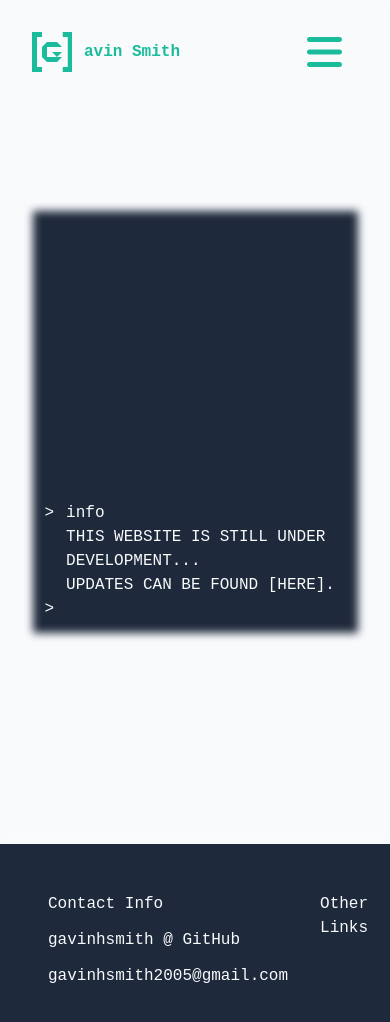
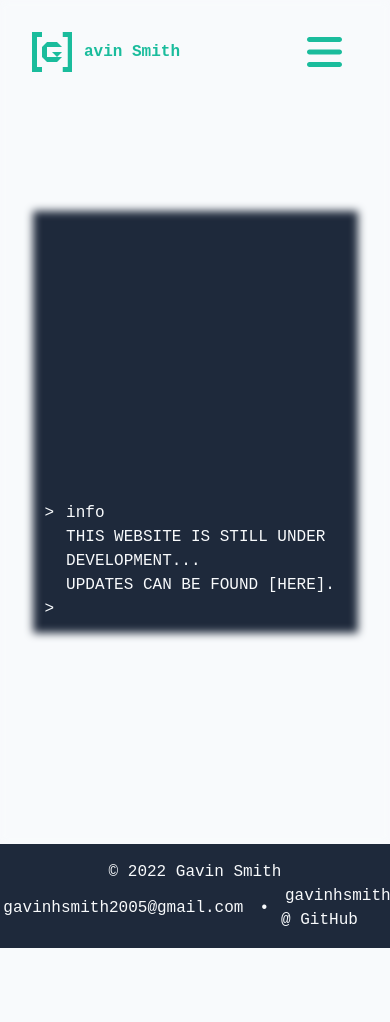
Before and after one commit to gavinhsmith/gavinhsmith.com, a Next.js app: page / in a window 390 px wide. Shown: the top 1022 px of the page. After the commit the page ends 948 px from the top, so only its background shows below. Built offline with nearby package versions, Linux system fonts and the light colour scheme.

Commit message:
Fixed Footer to work nicely on small screens + React children fix
- Modified the Footer to work nicely on all screens.
- Updated all components that had a child to require type ReactNode instead of string.

```diff
--- a/pages/components/Layout/ExternalLink.tsx
+++ b/pages/components/Layout/ExternalLink.tsx
@@ -1,5 +1,7 @@
+import { ReactNode } from "react"
+
 interface ExternalLink {
-    children?: string,
+    children?: ReactNode,
     href: string
 }
 
--- a/pages/components/Layout/Footer.tsx
+++ b/pages/components/Layout/Footer.tsx
@@ -1,13 +1,13 @@
+import ExternalLink from "./ExternalLink";
+
 export default function Footer() {
     return (
-        <footer className='bg-dark text-light p-8 flex'>
-            <div className='m-2'>
-                <p className='m-2'>Contact Info</p>
-                <p className='p-1 m-1 hover:bg-primary'><a target='_blank' rel='noreferrer' href="https://github.com/gavinhsmith">gavinhsmith @ GitHub</a></p>
-                <p className='p-1 m-1 hover:bg-primary'><a target='_blank' rel='noreferrer' href="mailto:gavinhsmith2005@gmail.com">gavinhsmith2005@gmail.com</a></p>
-            </div>
-            <div className='m-2'>
-                <p className='m-2'>Other Links</p>
+        <footer className='p-4 bg-dark text-light w-full flex flex-col md:flex-row items-center justify-center md:justify-between'>
+            <p>&copy; 2022 Gavin Smith</p>
+            <div className='flex flex-row items-center align-center'>
+                <ExternalLink href="mailto:gavinhsmith2005@gmail.com"><span className='m-1'>gavinhsmith2005@gmail.com</span></ExternalLink>
+                <span className='mx-3'>&#x2022;</span>
+                <ExternalLink href="https://github.com/gavinhsmith"><span className='m-1'>gavinhsmith @ GitHub</span></ExternalLink>
             </div>
         </footer>
     )
--- a/pages/components/Layout/Navbar/NavbarLink.tsx
+++ b/pages/components/Layout/Navbar/NavbarLink.tsx
@@ -1,11 +1,11 @@
-import { useState } from 'react';
+import { ReactNode, useState } from 'react';
 
 import Link from 'next/link';
 
 interface NavbarLink {
     href: string,
     current?: boolean,
-    children: string
+    children: ReactNode
 
 }
 
```
